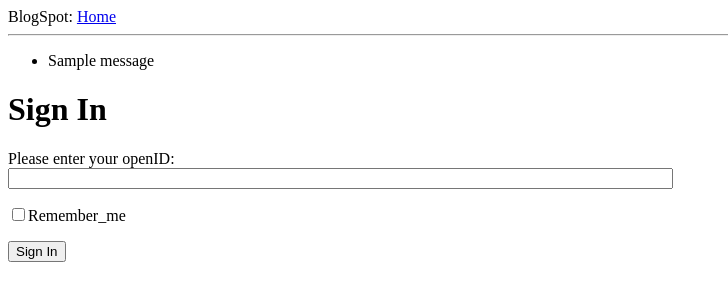
After one commit to importerror/BlogSpot, a Flask app: page /login in a window 1280 px wide. The commit adds this page. Shown: the top 301 px of the page, without its empty margins (0-728 px from the left). Run offline with Flask 2, Linux system fonts and the light colour scheme; one stand-in notice (Sample message) is shown.

Commit message:
OpenID added

```diff
--- a/app/__init__.py
+++ b/app/__init__.py
@@ -1,4 +1,6 @@
 from flask import Flask
 
 app=Flask(__name__)
+app.config.from_object('config')
+
 from app import views
--- /dev/null
+++ b/app/forms.py
@@ -0,0 +1,7 @@
+from flask.ext.wtf import Form
+from wtforms import TextField,BooleanField
+from wtforms.validators import Required
+
+class LoginForm(Form):
+    openid = TextField('openid',validators = [Required()])
+    remember_me = BooleanField('remember_me', default = False)
--- a/app/templates/base.html
+++ b/app/templates/base.html
@@ -5,6 +5,15 @@
 <body>
 <div>BlogSpot: <a href="/index">Home</a></div>
 <hr>
-{% block content %}{% endblock %}
+{% with messages = get_flashed_messages()  %}
+{% if messages  %}
+<ul>
+	{% for message in messages  %}
+		<li>{{ message }}</li>
+	{% endfor  %}
+</ul>
+{% endif  %}
+{% endwith  %}
+	{% block content %}{% endblock %}
 </body>
 </html>
--- /dev/null
+++ b/app/templates/login.html
@@ -0,0 +1,16 @@
+<!-- extend from base layout -->
+
+{% extends "base.html"  %}
+
+{% block content  %}
+<h1>Sign In</h1>
+<form action="" method="post" name="login">
+	{{ form.hidden_tag() }}
+	<p>
+	Please enter your openID:<br>
+	{{form.openid(size=80)}}<br>
+	</p>
+	<p> {{ form.remember_me }}Remember_me</p>
+	<p><input type="submit" value="Sign In"></p>
+</form>
+{% endblock  %}
--- a/app/views.py
+++ b/app/views.py
@@ -1,5 +1,6 @@
-from flask import render_template
+from flask import render_template, flash, redirect
 from app import app
+from forms import LoginForm
 
 @app.route("/")
 @app.route("/index")
@@ -20,3 +21,13 @@ def index():
             user=user,
             posts=posts
             )
+
+@app.route('/login', methods = ['GET', 'POST' ])
+def login():
+    form = LoginForm()
+    if form.validate_on_submit():
+        flash('Login requested for OpenID="'+ form.openid.data + '", remember_me=' + str(form.remember_me.data))
+        return redirect('/index')
+    return render_template('login.html',
+            title = 'Sign In',
+            form = form)
--- /dev/null
+++ b/config.py
@@ -0,0 +1,6 @@
+import os
+import base64
+KEY=base64.b64encode(os.urandom(32))
+
+CSRF_ENABLE = True
+SECRET_KEY=KEY
--- a/main.py
+++ b/main.py
@@ -1,3 +1,6 @@
 from app import app
 
 app.run(debug = True)
+app.config.from_object('config')
+
+from app import views
```
